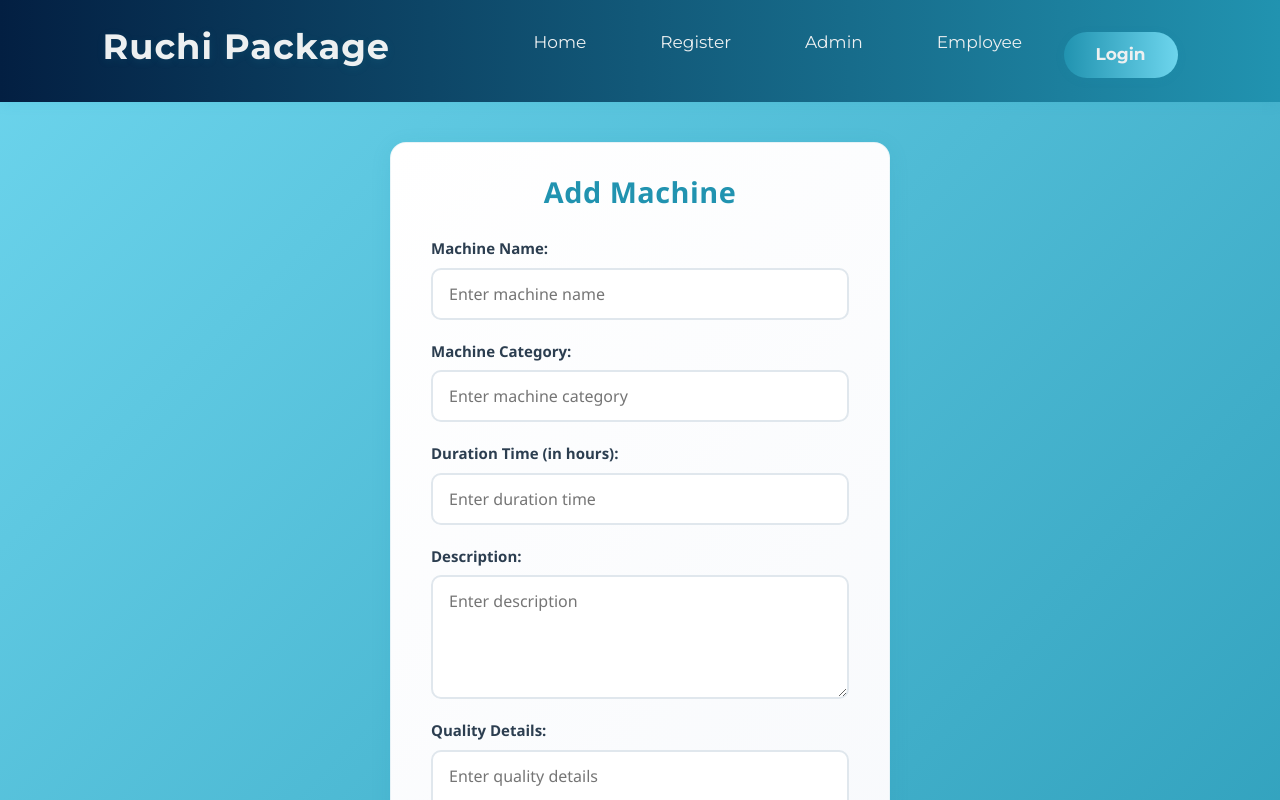
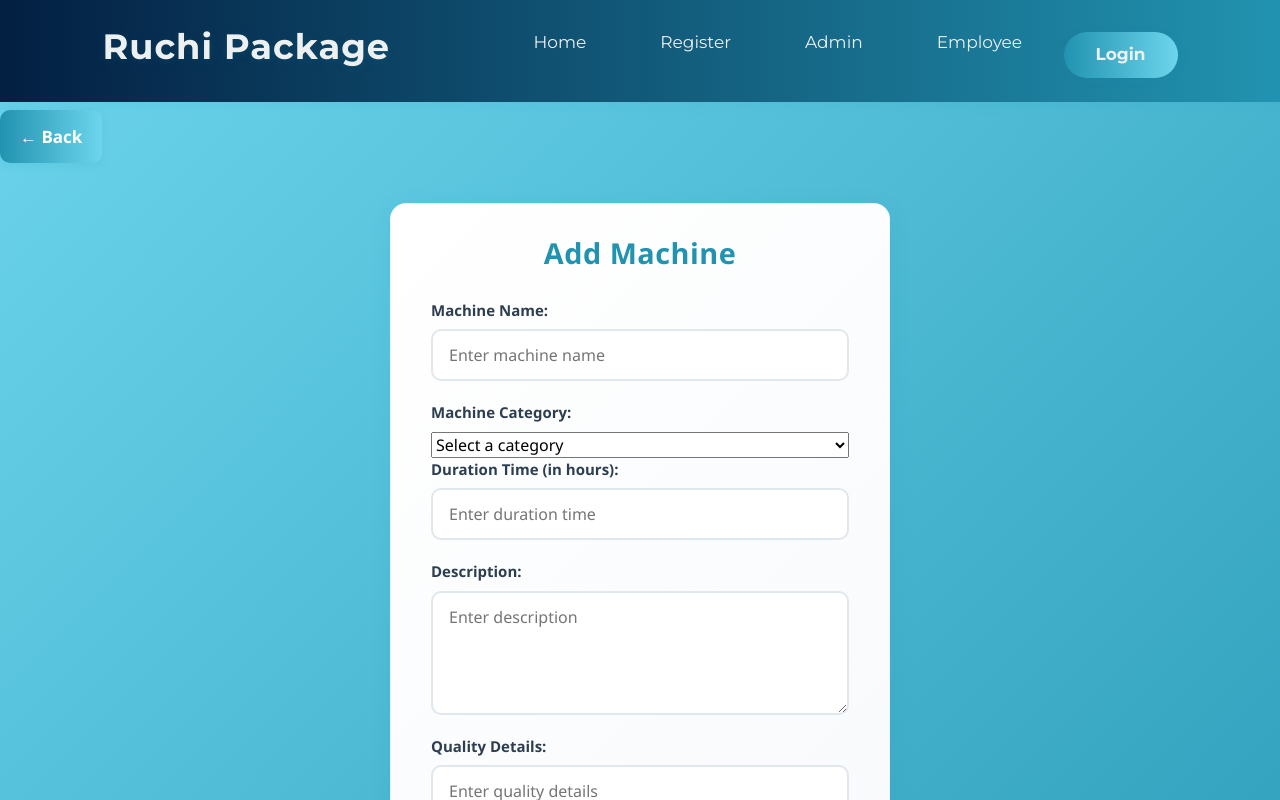
Before and after one commit to Ranjuna120/Package-Delivery-Management-System, a React (Create React App) app in the folder frontend/: page /MachineDashBoardPage/add-machine in a window 1280 px wide. Shown: the top 800 px of the page. Built offline with nearby package versions, Linux system fonts and the light colour scheme.

Commit message:
Update machineadd.js

```diff
--- a/frontend/src/compoments/Machine/machineadd.js
+++ b/frontend/src/compoments/Machine/machineadd.js
@@ -57,9 +57,13 @@ const MachineAdd = () => {
     };
 
     return (
-        <div className="form-container">
-            <form onSubmit={handleSubmit}>
-                <h2>Add Machine</h2>
+        <div className="page-container">
+            <button className="back-button" onClick={() => navigate('/MachineDashBoardPage')}>
+                ← Back
+            </button>
+            <div className="form-container">
+                <form onSubmit={handleSubmit}>
+                    <h2>Add Machine</h2>
 
                 {error && <div className="error-message">{error}</div>}
 
@@ -75,15 +79,24 @@ const MachineAdd = () => {
                 />
 
                 <label htmlFor="machine-category">Machine Category:</label>
-                <input
-                    type="text"
+                <select
                     id="machine-category"
                     name="machine-category"
-                    placeholder="Enter machine category"
                     value={machineCategory}
                     onChange={(e) => setMachineCategory(e.target.value)}
                     required
-                />
+                >
+                    <option value="">Select a category</option>
+                    <option value="Packaging">Packaging</option>
+                    <option value="Sorting">Sorting</option>
+                    <option value="Loading">Loading</option>
+                    <option value="Unloading">Unloading</option>
+                    <option value="Labeling">Labeling</option>
+                    <option value="Scanning">Scanning</option>
+                    <option value="Quality Check">Quality Check</option>
+                    <option value="Conveyor">Conveyor</option>
+                    <option value="Other">Other</option>
+                </select>
 
                 <label htmlFor="duration-time">Duration Time (in hours):</label>
                 <input
@@ -123,6 +136,7 @@ const MachineAdd = () => {
                 </button>
             </form>
         </div>
+        </div>
     );
 };
 
```
